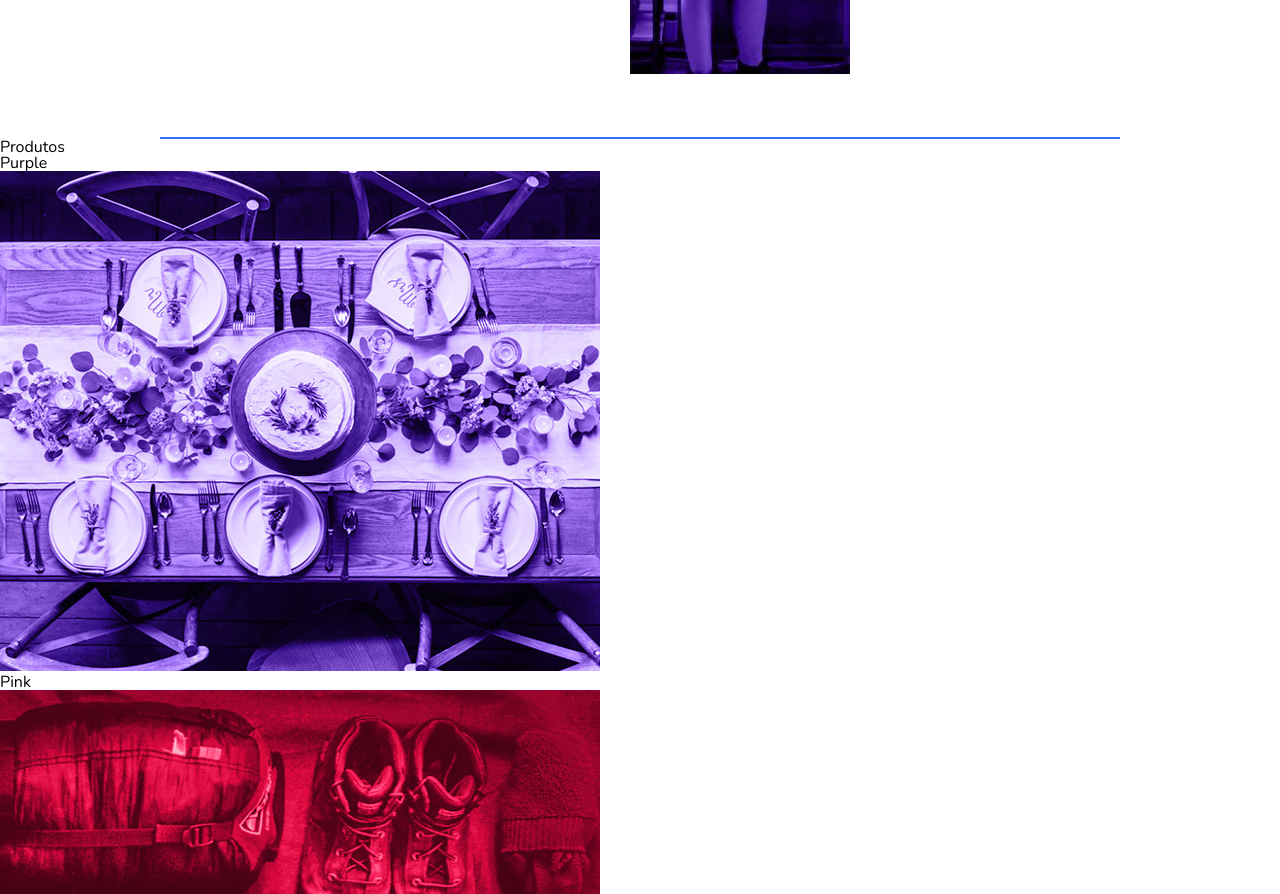
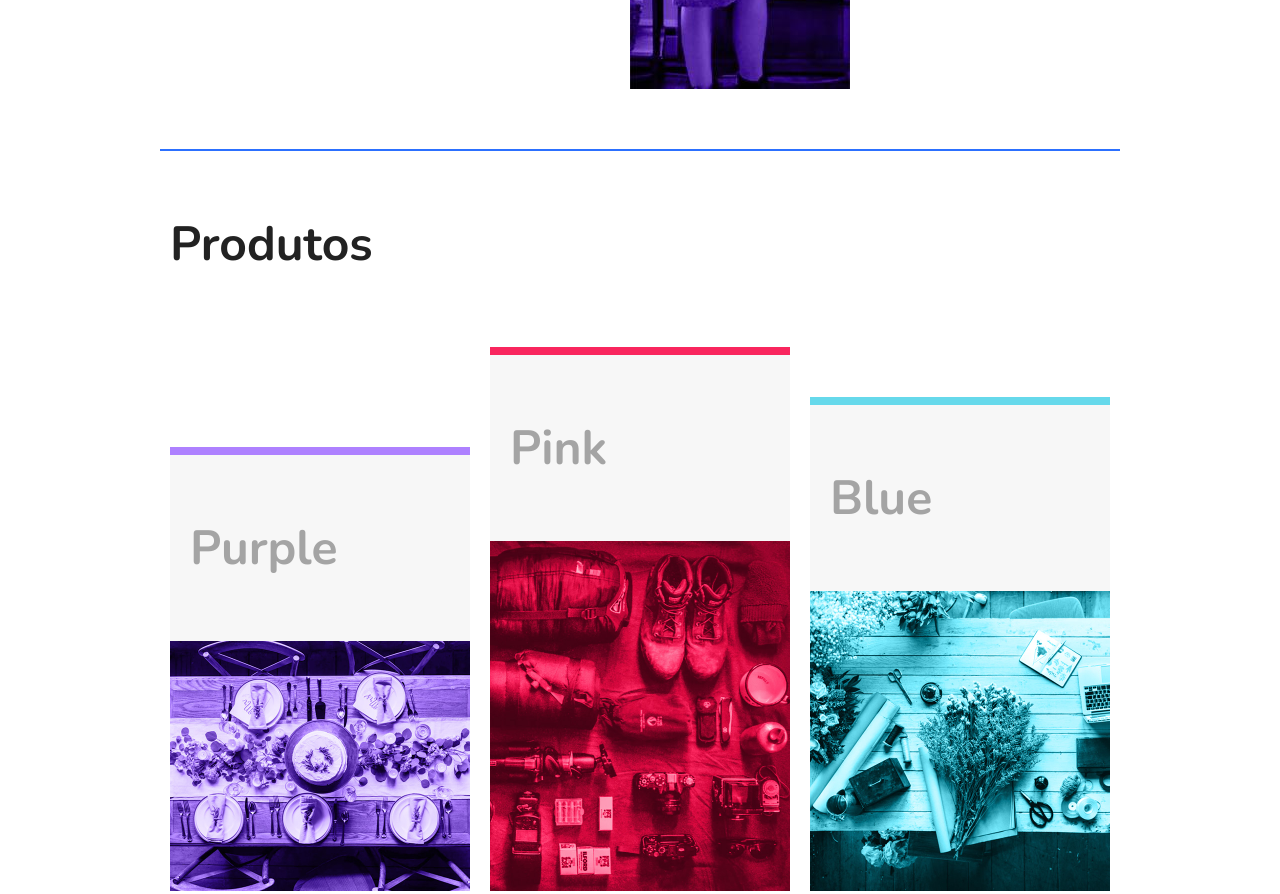
Before and after one commit to Keemluvr/flexblog, a plain HTML site: page src/index.html in a window 1280 px wide. Shown: the part 860-1754 px from the top of the page. Drawn offline with nearby package versions, Linux system fonts and the light colour scheme.

Commit message:
produtos estilizado e terminado

```diff
--- /dev/null
+++ b/src/css/components/produtos-item.css
@@ -0,0 +1,17 @@
+.produtos-item > .subtitle-item{
+    font-size: var(--font-larger);
+    color: var(--color-senary);
+    background: var(--color-septenary);
+}
+
+.produtos-item.-purple {
+    border-top: 8px solid var(--color-octonary);
+}
+
+.produtos-item.-pink {
+    border-top: 8px solid var(--color-nonary);
+}
+
+.produtos-item.-blue {
+    border-top: 8px solid var(--color-denary);
+}
--- a/src/css/components/sobre-info.css
+++ b/src/css/components/sobre-info.css
@@ -1,7 +1,7 @@
 .sobre-info {
     font-size: var(--font-medium);
     line-height: 1.4;
-    color: var(--color-backyard);
+    color: var(--color-quinary);
 }
 
 .sobre-info > .sobre-titulo {
--- /dev/null
+++ b/src/css/containers/main-produtos.css
@@ -0,0 +1,24 @@
+.produtos {
+    max-width: var(--gap-max-width);
+    margin: var(--gap-larger) auto;
+}
+
+.produtos > .produtos-titulo {
+    font-size: var(--font-larger);
+    margin: 0 var(--gap-small) var(--gap-larger) var(--gap-small);
+}
+
+.produtos > .produtos-container {
+    display: flex;
+    flex-wrap: wrap;
+    align-items: flex-end;
+}
+
+.produtos > .produtos-container .produtos-item {
+    flex: 1 1 175px !important;
+    margin: var(--gap-small);
+}
+
+.produtos > .produtos-container .produtos-item > .subtitle-item {
+    padding: var(--gap-larger) var(--gap-big);
+}
--- a/src/css/elements/base.css
+++ b/src/css/elements/base.css
@@ -1,3 +1,4 @@
 body {
-    font-family: 'Nunito', sans-serif;
+    font-family: 'Nunito', Helvetica, Arial, sans-serif;
+    color: var(--color-quaternary);
 }
--- a/src/css/generic/reset.css
+++ b/src/css/generic/reset.css
@@ -1,49 +1,21 @@
-/* http://meyerweb.com/eric/tools/css/reset/
-   v2.0 | 20110126
-   License: none (public domain)
-*/
+body, h1, h2, p, ul, li, a {
+	margin: 0px;
+	padding: 0px;
+}
 
-html, body, div, span, applet, object, iframe,
-h1, h2, h3, h4, h5, h6, p, blockquote, pre,
-a, abbr, acronym, address, big, cite, code,
-del, dfn, em, img, ins, kbd, q, s, samp,
-small, strike, strong, sub, sup, tt, var,
-b, u, i, center,
-dl, dt, dd, ol, ul, li,
-fieldset, form, label, legend,
-table, caption, tbody, tfoot, thead, tr, th, td,
-article, aside, canvas, details, embed,
-figure, figcaption, footer, header, hgroup,
-menu, nav, output, ruby, section, summary,
-time, mark, audio, video {
-	margin: 0;
-	padding: 0;
-	border: 0;
-	font-size: 100%;
-	font: inherit;
-	vertical-align: baseline;
+ul {
+	list-style: none;
+}
+
+a {
 	text-decoration: none;
 }
-/* HTML5 display-role reset for older browsers */
-article, aside, details, figcaption, figure,
-footer, header, hgroup, menu, nav, section {
+
+img {
 	display: block;
+	max-width: 100%;
 }
-body {
-	line-height: 1;
+
+* {
+	box-sizing: border-box;
 }
-ol, ul {
-	list-style: none;
-}
-blockquote, q {
-	quotes: none;
-}
-blockquote:before, blockquote:after,
-q:before, q:after {
-	content: '';
-	content: none;
-}
-table {
-	border-collapse: collapse;
-	border-spacing: 0;
-}
--- a/src/css/settings/color.css
+++ b/src/css/settings/color.css
@@ -3,5 +3,10 @@
     --color-secondary: #FFF;
     --color-tertiary: #2C70FF;
     --color-quaternary: #222222;
-    --color-backyard: #7c7c7c;
+    --color-quinary: #7c7c7c;
+    --color-senary: #A4A4A4;
+    --color-septenary: #F7F7F7;
+    --color-octonary: #AE81FF;
+    --color-nonary: #F9265E;
+    --color-denary: #66D9EB;
 }
--- a/src/index.html
+++ b/src/index.html
@@ -21,16 +21,17 @@
     <link rel="stylesheet" href="css/components/menu-nav.css">
     <link rel="stylesheet" href="css/components/introducao.css">
     <link rel="stylesheet" href="css/components/sobre-info.css">
+    <link rel="stylesheet" href="css/components/produtos-item.css">
 
     <link rel="stylesheet" href="css/containers/main-info.css">
     <link rel="stylesheet" href="css/containers/main-menu.css">
-    <link rel="stylesheet" href="css/containers/introducao.css">
+    <link rel="stylesheet" href="css/containers/main-introducao.css">
     <link rel="stylesheet" href="css/containers/main-sobre.css">
+    <link rel="stylesheet" href="css/containers/main-produtos.css">
 
 </head>
 
 <body>
-
 
     <div class="info-bg">
         <div class="info">
@@ -75,18 +76,18 @@
     </section>
 
     <section class="produtos" id="produtos">
-        <h1>Produtos</h1>
+        <h1 class="produtos-titulo">Produtos</h1>
         <div class="produtos-container">
-            <div class="produtos-item purple">
-                <h2>Purple</h2>
+            <div class="produtos-item -purple">
+                <h2 class="subtitle-item">Purple</h2>
                 <img src="img/produtos1.jpg" alt="Produtos 1">
             </div>
-            <div class="produtos-item pink">
-                <h2>Pink</h2>
+            <div class="produtos-item -pink">
+                <h2 class="subtitle-item">Pink</h2>
                 <img src="img/produtos2.jpg" alt="Produtos 2">
             </div>
-            <div class="produtos-item blue">
-                <h2>Blue</h2>
+            <div class="produtos-item -blue">
+                <h2 class="subtitle-item">Blue</h2>
                 <img src="img/produtos3.jpg" alt="Produtos 3">
             </div>
         </div>
@@ -175,7 +176,6 @@
         <p>FlexBlog © Todos os direitos reservados.</p>
     </footer>
 
-
 </body>
 
 </html>
```
Also changed, not shown: src/css/containers/main-introducao.css (renamed from src/css/containers/introducao.css).
